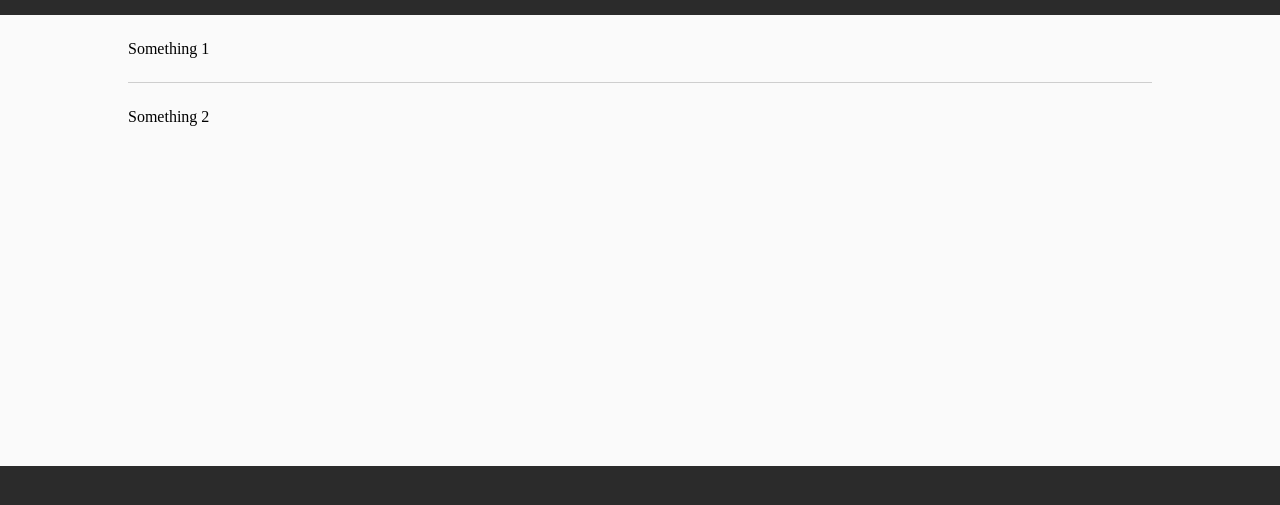
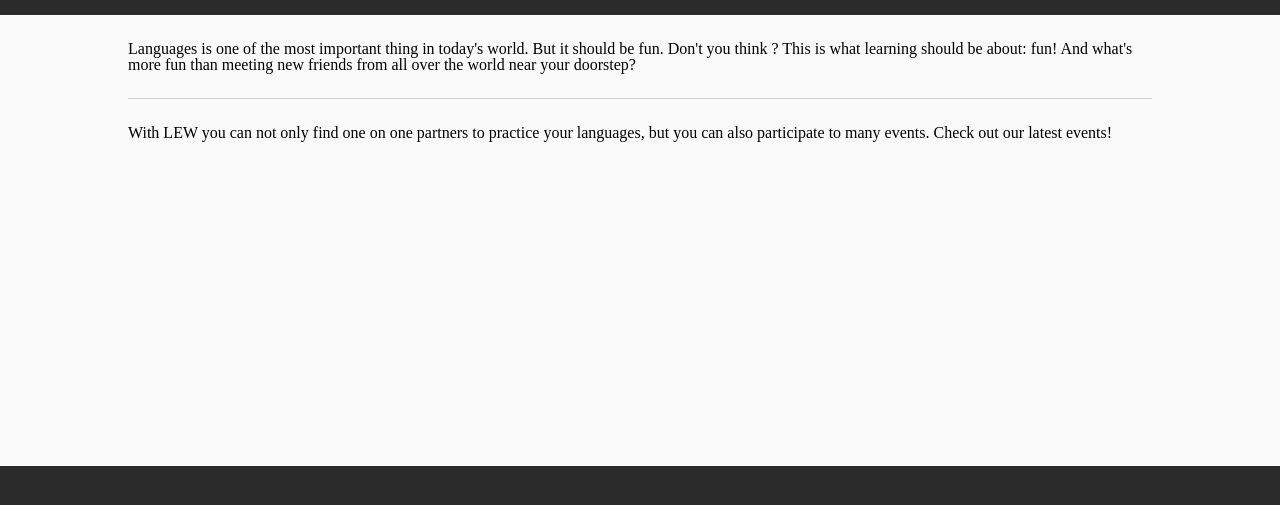
Before and after one commit to simon00/lew, a PHP site: page / in a window 1280 px wide. Shown: the part 166-671 px from the top of the page. Run offline with PHP 8.4, Linux system fonts and the light colour scheme.

Commit message:
some text in front page

```diff
--- a/views/body.php
+++ b/views/body.php
@@ -1,6 +1,6 @@
 <div id="content-main" class="container">
 
-Something 1
+Languages is one of the most important thing in today's world. But it should be fun. Don't you think ? This is what learning should be about: fun! And what's more fun than meeting new friends from all over the world near your doorstep?
 
 </div>
 
@@ -8,6 +8,6 @@ Something 1
 
 <div id="content-secondary" class="container">
 
-Something 2
+With LEW you can not only find one on one partners to practice your languages, but you can also participate to many events. Check out our latest events!
 
 </div>
```
